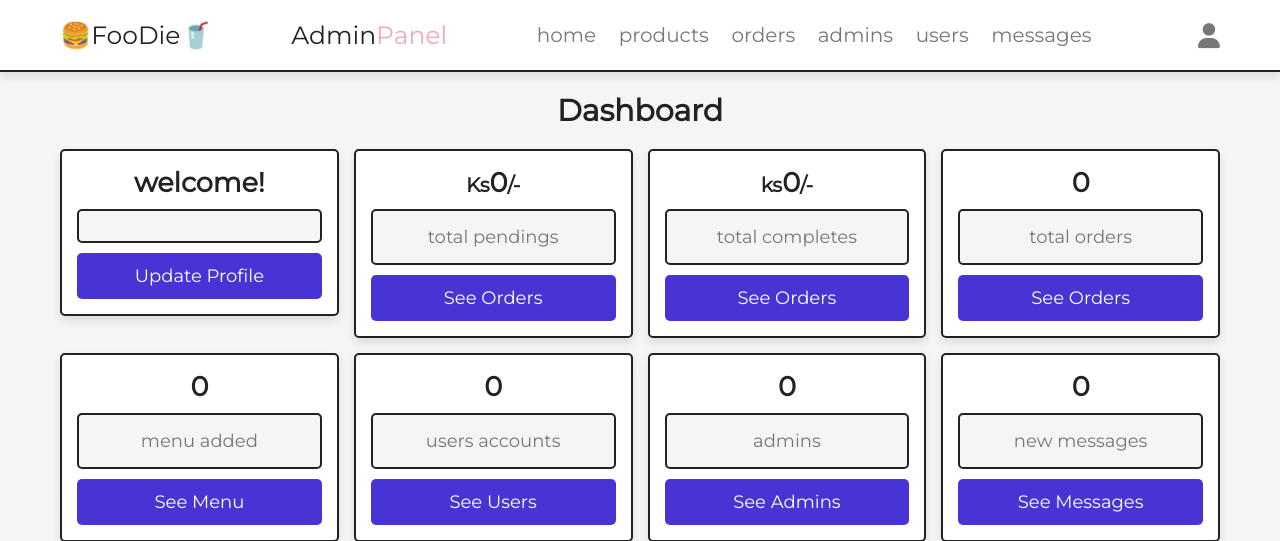
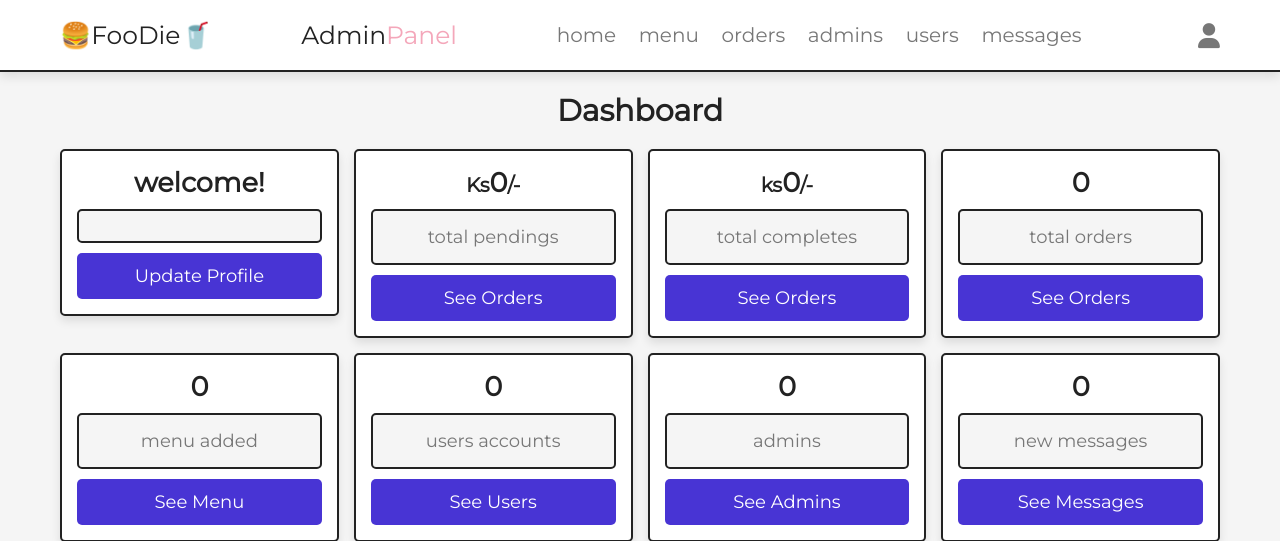
Before and after one commit to theintlaminn/project-presentation-test, a PHP site: page /admin/dashboard.php in a window 1280 px wide. Shown: the top 541 px of the page. Run offline with PHP 8.4, Linux system fonts and the light colour scheme; the visitor is signed in with stand-in values (Sample User, id 1); data that the repository does not hold is empty; some libraries are stand-ins or nearby versions.

Commit message:
nav bar changed

```diff
--- a/components/admin_header.php
+++ b/components/admin_header.php
@@ -19,7 +19,7 @@
 
       <nav class="navbar">
          <a href="dashboard.php">home</a>
-         <a href="products.php">products</a>
+         <a href="products.php">menu</a>
          <a href="placed_orders.php">orders</a>
          <a href="admin_accounts.php">admins</a>
          <a href="users_accounts.php">users</a>
```
